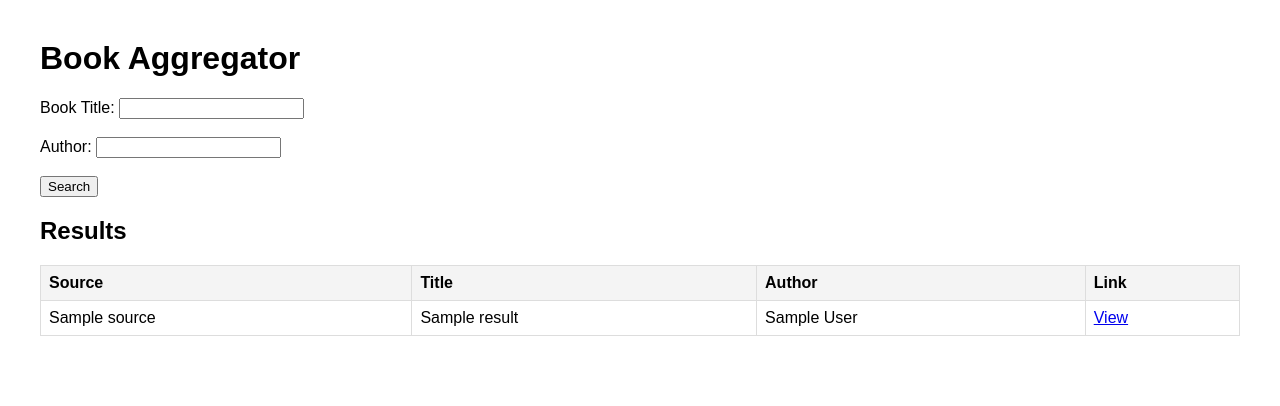
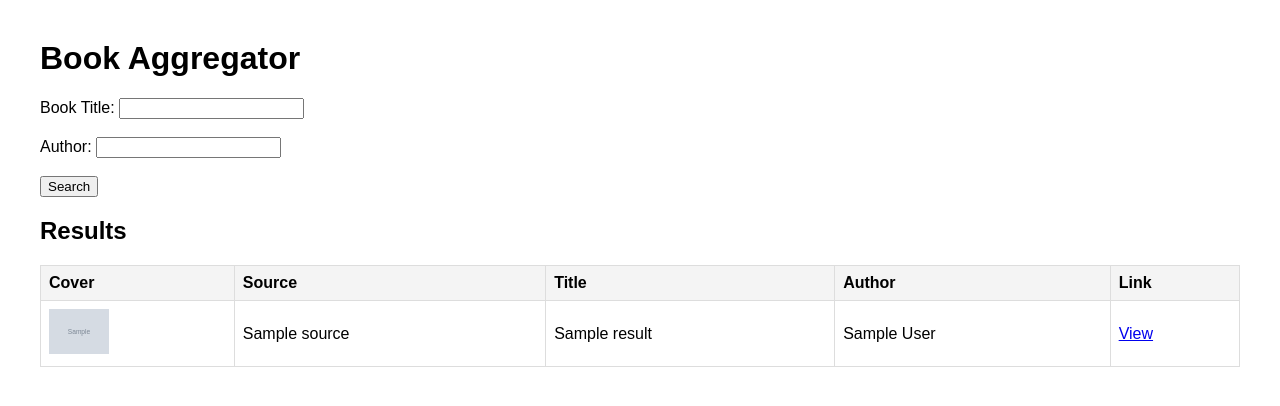
Before and after one commit to Helenia-MA/book_search_aggregator, a Flask app: template templates/index.html in a window 1280 px wide. Shown: the top 406 px of the page. Run offline with Flask 3, Linux system fonts and the light colour scheme; the template is opened without the code that fills it: most values are stand-ins (such as "Sample title", 1, 10 or a date in 2020); grey boxes marked "Sample" are stand-in pictures; parts of the project's set-up code (start-up, migrations or seed data) failed here and were passed over.

Commit message:
Enhance book results with cover images
Added cover image display for book results.

```diff
--- a/templates/index.html
+++ b/templates/index.html
@@ -25,6 +25,7 @@
         <h2>Results</h2>
         <table>
             <tr>
+                <th>Cover</th>
                 <th>Source</th>
                 <th>Title</th>
                 <th>Author</th>
@@ -32,6 +33,13 @@
             </tr>
             {% for r in results %}
             <tr>
+                <td>
+                    {% if r.image %}
+                    <img src="{{r.image }}" alt="Cover" width="60">
+                    {% else %}
+                    No Image
+                    {% endif %}
+                </td>
                 <td>{{ r.source }}</td>
                 <td>{{ r.title }}</td>
                 <td>{{ r.author }}</td>
```
